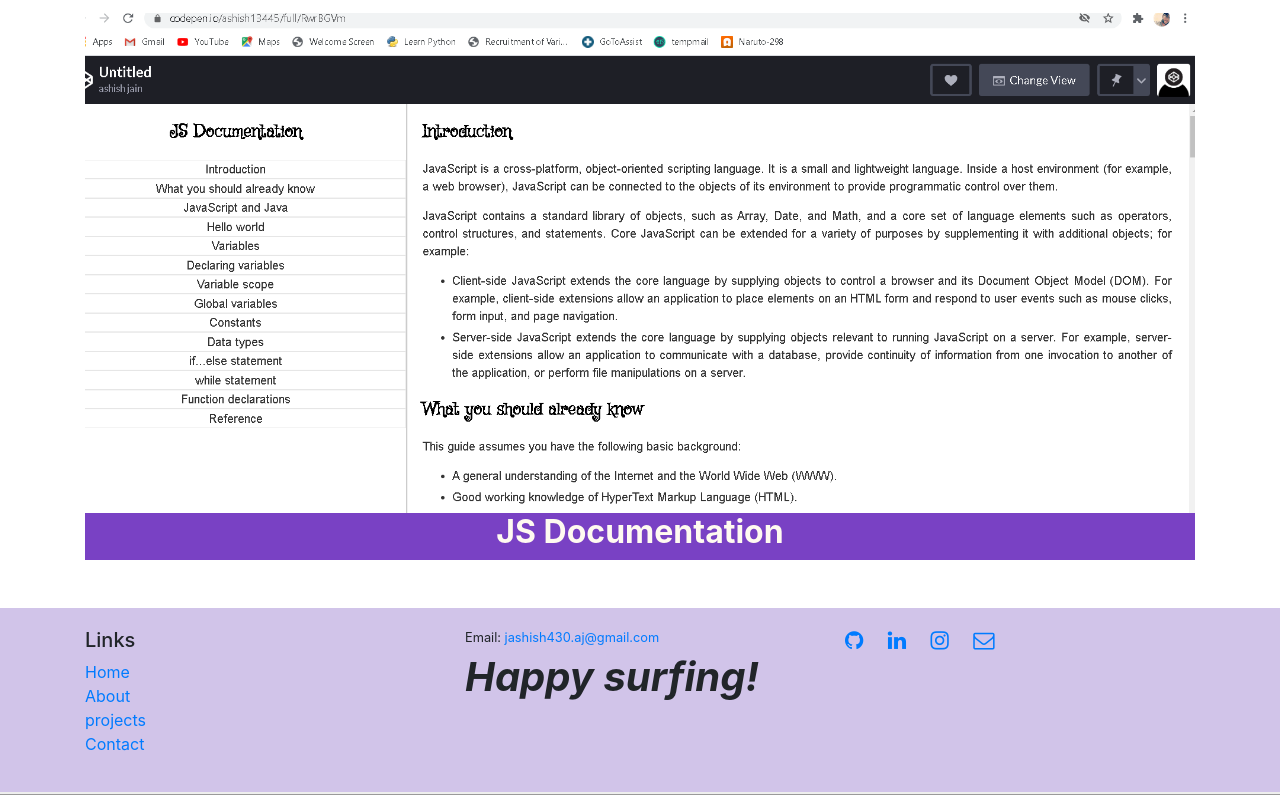
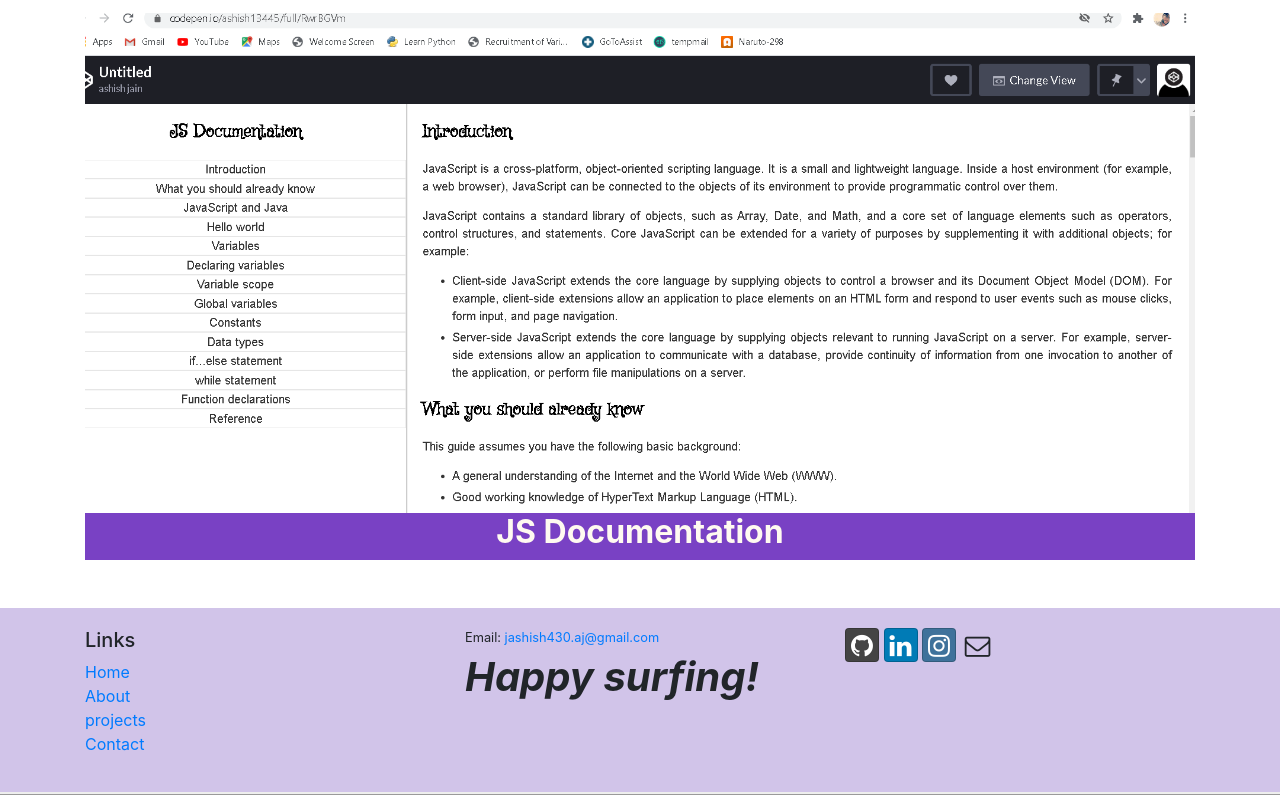
Before and after one commit to ashish13445/portfolio, a website: page index.html in a window 1280 px wide. Shown: the part 2403-3198 px from the top of the page. Drawn offline with nearby package versions, Linux system fonts and the light colour scheme.

Commit message:
changed social media buttons

```diff
--- a/index.html
+++ b/index.html
@@ -262,11 +262,11 @@ BOOTSTRAP:            <div class=" progress">
                 </div>
                 <div class="col-12 col-sm-4">
                     <div class="justify-content-center" >
-                        <a class="bootstrap-social"  href="https://github.com/ashish13445?tab=overview&from=2020-05-01&to=2020-05-31"><i class="fa fa-github fa-lg"></i> </a>
-                        <a class="bootstrap-social" href="https://www.linkedin.com/in/ashish-jain-05b3b31a5/"><i class="fa fa-linkedin fa-lg"></i> </a>
-                        <a class="bootstrap-social" href="https://www.instagram.com/ashish13445/"> <i class="fa fa-instagram fa-lg"></i> </a>
+                        <a class="btn btn-social-icon btn-github"  href="https://github.com/ashish13445?tab=overview&from=2020-05-01&to=2020-05-31"><i class="fa fa-github fa-lg"></i> </a>
+                        <a class="btn btn-social-icon btn-linkedin" href="https://www.linkedin.com/in/ashish-jain-05b3b31a5/"><i class="fa fa-linkedin fa-lg"></i> </a>
+                        <a class="btn btn-social-icon btn-instagram" href="https://www.instagram.com/ashish13445/"> <i class="fa fa-instagram fa-lg"></i> </a>
 
-                        <a class="bootstrap-social" href="mailto:jashish430.aj@gmail.com"> <i class="fa fa-envelope-o fa-lg"></i> </a>
+                        <a class="btn btn-social-icon btn-envelope-o" href="mailto:jashish430.aj@gmail.com"> <i class="fa fa-envelope-o fa-lg"></i> </a>
                     </div>
                 </div>
            </div >
```
